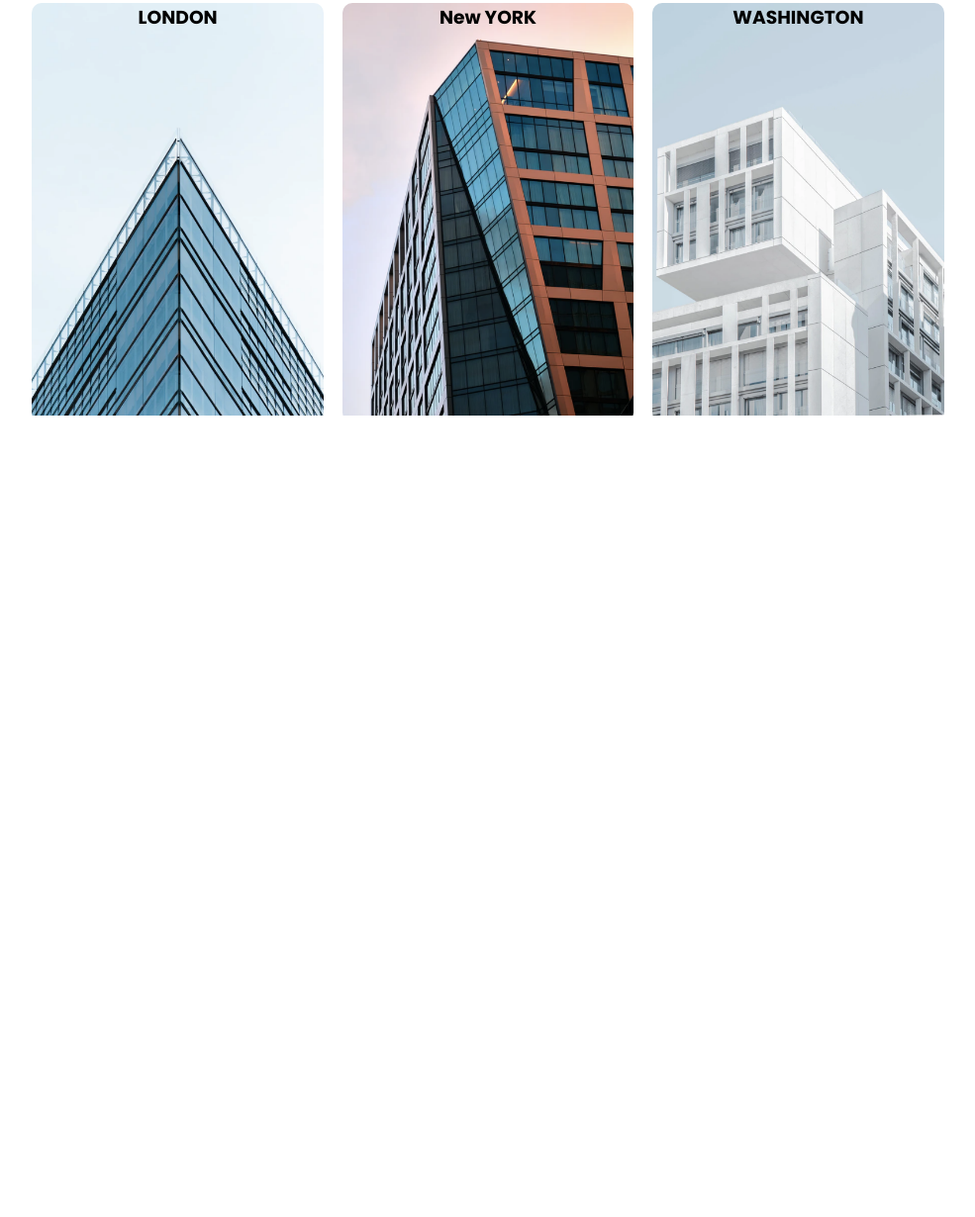
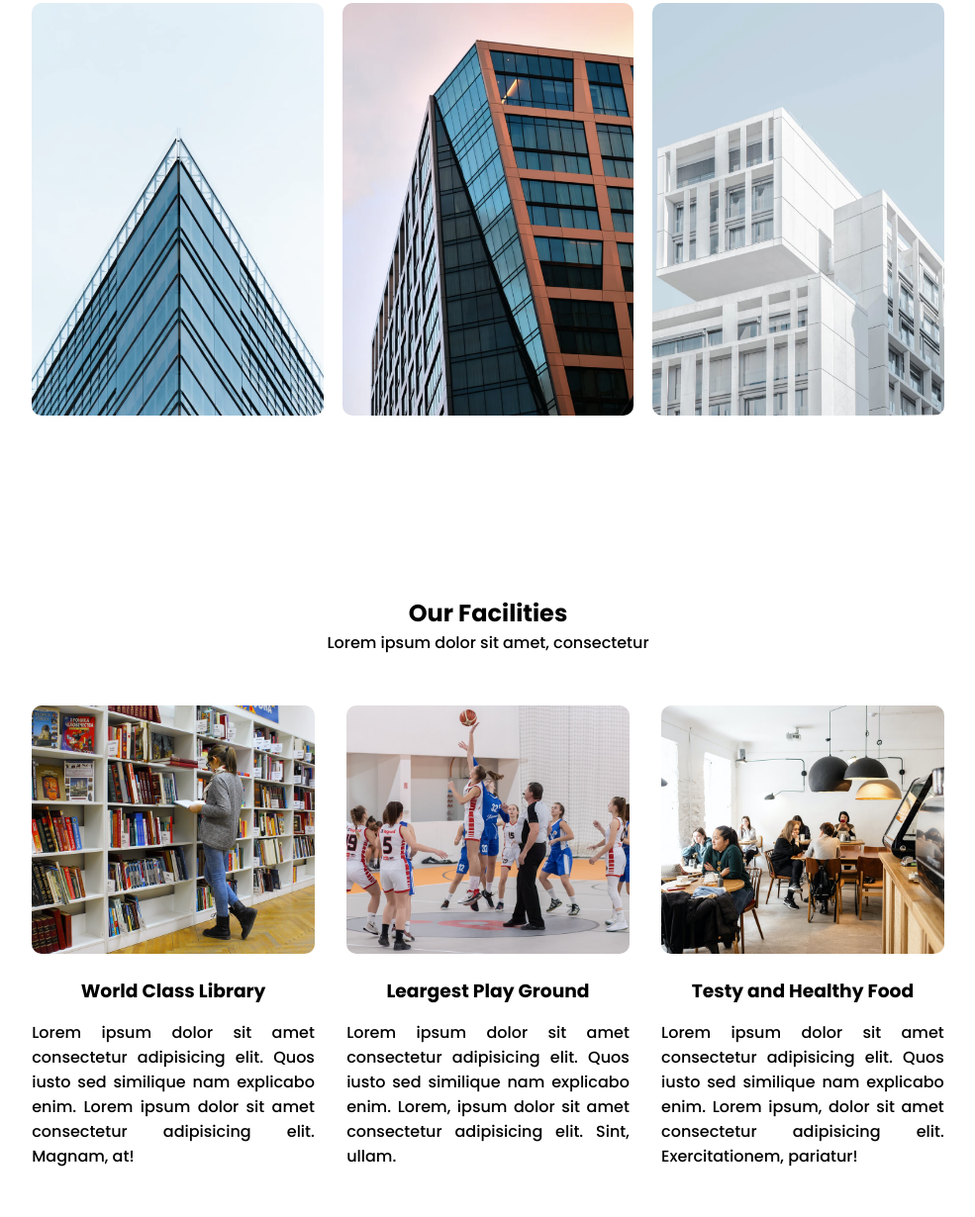
Before and after one commit to somir62/University--Web, a plain HTML site: page index.html in a window 1280 px wide. Shown: the part 1503-2733 px from the top of the page at 99% size, without its empty margins (147-1132 px from the left). Before the commit the page ends 2012 px from the top, so only its background shows below. Drawn offline with Linux system fonts and the light colour scheme.

Commit message:
added new featheres

```diff
--- a/Assets/CSS/style.css
+++ b/Assets/CSS/style.css
@@ -137,6 +137,7 @@ nav .fa{
 }
 .campus-col img{
    width: 100%;
+   display: block;
 }
 .layer{
    background: transparent;
@@ -150,3 +151,45 @@ nav .fa{
 .layer:hover{
    background: rgb(226,0,0,0.7);
 }
+.layer h3{
+   width: 100%;
+   font-weight: 500;
+   color:azure;
+   font-size: 26px;
+   bottom: 0;
+   left: 50%;
+   transform: translate(-50%);
+   position: absolute;
+   opacity: 0;
+   transition: 0.5s;
+}
+.layer:hover h3{
+   bottom: 49%;
+   opacity: 1;
+}
+/*------ facilities----- */
+.facilities{
+   width: 80%;
+   margin: auto;
+   text-align: center;
+   padding-top: 100px;
+}
+.facilities-col{
+   flex-basis: 31%;
+   border-radius:10px ;
+   margin-bottom: 5%;
+   text-align: left;
+}
+.facilities-col img{
+   width: 100%;
+   border-radius: 10px;
+}
+.facilities-col p{
+   padding: 0;
+   text-align:justify;
+}
+.facilities-col h3{
+   margin-top: 16px;
+   margin-bottom: 15px;
+   text-align: center;
+}
--- a/index.html
+++ b/index.html
@@ -79,10 +79,32 @@
       </div>
 
    </div>
+</section>
+
+<!---- Facilities ---->
+<section class="facilities">
+   <h1>Our Facilities</h1>
+   <p>Lorem ipsum dolor sit amet, consectetur</p>
+
+<div class="row">
+   <div class="facilities-col">
+      <img src="/Assets/Photos/library.png" alt="">
+      <h3>World Class Library</h3>
+      <p>Lorem ipsum dolor sit amet consectetur adipisicing elit. Quos iusto sed similique nam explicabo enim. Lorem ipsum dolor sit amet consectetur adipisicing elit. Magnam, at!</p>
+   </div>
+   <div class="facilities-col">
+      <img src="/Assets/Photos/basketball.png" alt="">
+      <h3>Leargest Play Ground</h3>
+      <p>Lorem ipsum dolor sit amet consectetur adipisicing elit. Quos iusto sed similique nam explicabo enim. Lorem, ipsum dolor sit amet consectetur adipisicing elit. Sint, ullam.</p>
+   </div>
+   <div class="facilities-col">
+      <img src="/Assets/Photos/cafeteria.png" alt="">
+      <h3>Testy and Healthy Food</h3>
+      <p>Lorem ipsum dolor sit amet consectetur adipisicing elit. Quos iusto sed similique nam explicabo enim. Lorem ipsum, dolor sit amet consectetur adipisicing elit. Exercitationem, pariatur!</p>
+   </div>
+</div>
 
 </section>
 
-
-
 </body>
 </html>
```
